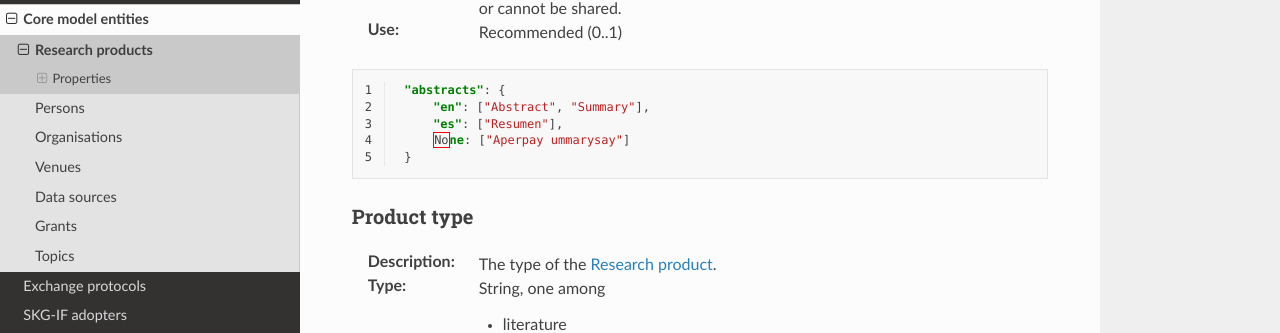
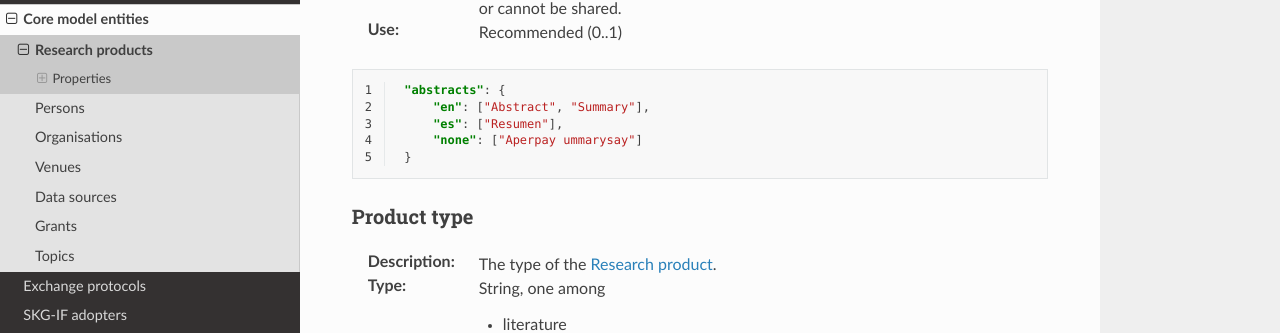
Before and after one commit to andremann/SKG-IF, a Sphinx documentation site: the page built from docs/source/products.rst, in a window 1280 px wide and 900 px high, scrolled down 1973 px. Shown: the part 127-460 px from the top of the window. Built offline with Sphinx 7.4.7 and the Read the Docs theme 2.0.0, drawn with Linux system fonts in a browser that asks for light colours.

```diff
--- a/docs/source/products.rst
+++ b/docs/source/products.rst
@@ -89,7 +89,7 @@ Abstracts
     "abstracts": {
         "en": ["Abstract", "Summary"],
         "es": ["Resumen"],
-        None: ["Aperpay ummarysay"]
+        "none": ["Aperpay ummarysay"]
     }
 
 
```
